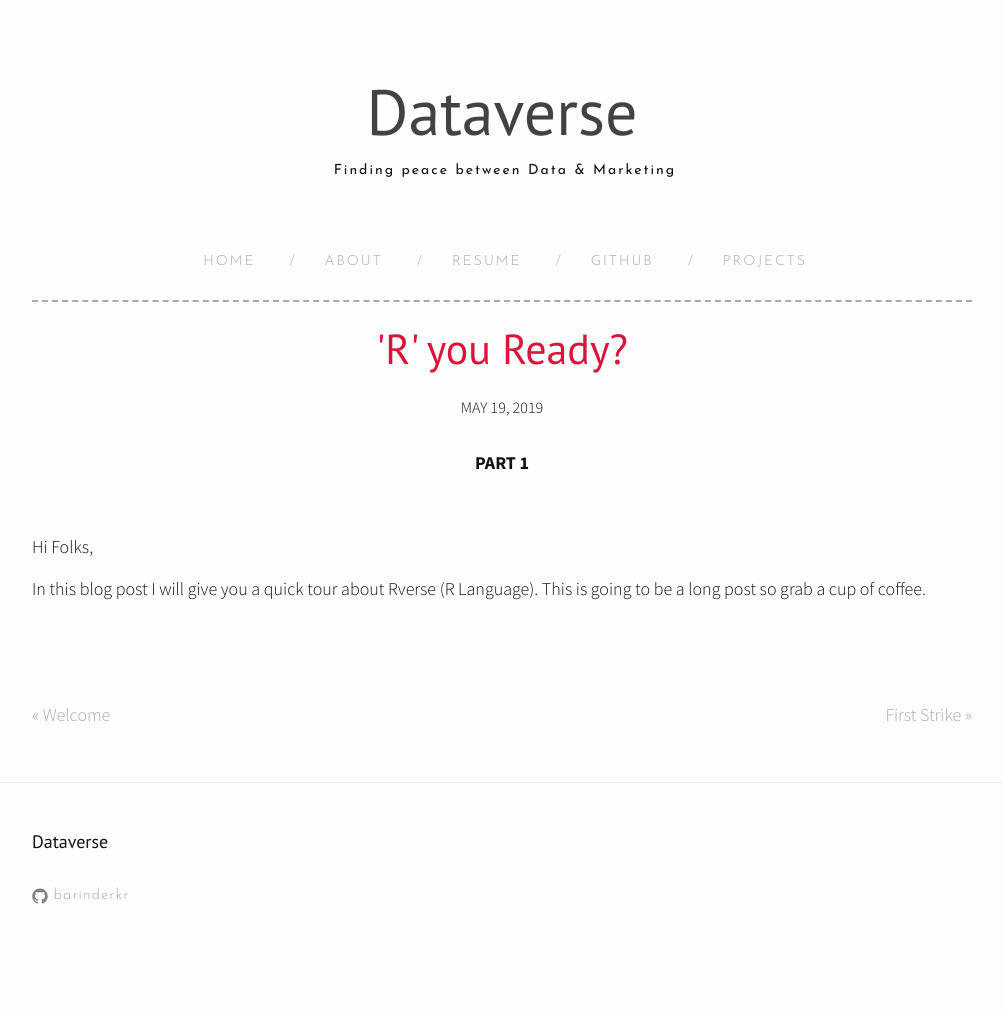
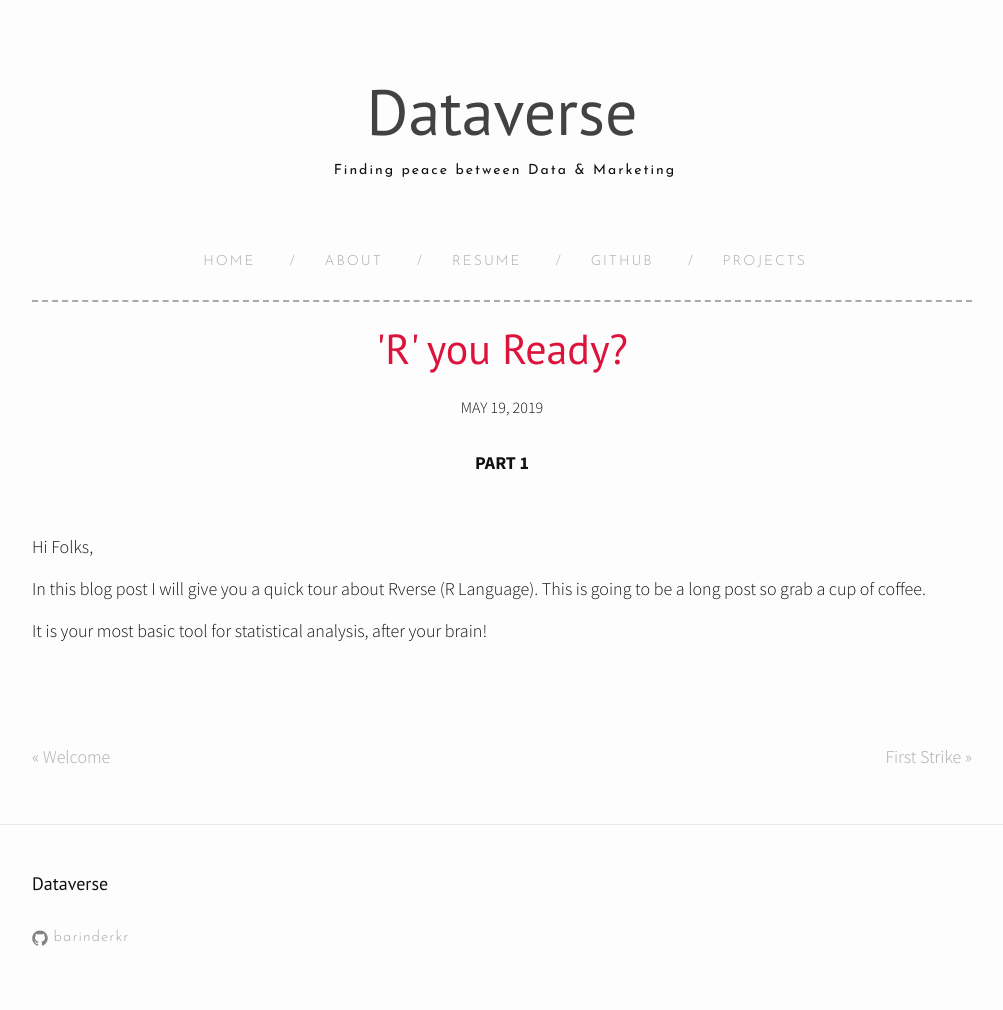
Before and after one commit to barinderkr/barinderkr.github.io, a Jekyll site: the page built from _posts/2019-05-25-r-you-ready-i.md, in a window 1280 px wide. Shown: the whole page, without its empty margins (138-1141 px from the left). Built offline with Jekyll 4.4.1, drawn with Linux system fonts in a browser that asks for light colours; nearby versions of some CDN libraries; before the commit the page ends 968 px from its top, so only the background shows below that.

Commit message:
Update 2019-05-25-r-you-ready-i.md

```diff
--- a/_posts/2019-05-25-r-you-ready-i.md
+++ b/_posts/2019-05-25-r-you-ready-i.md
@@ -10,3 +10,5 @@
 Hi Folks,
 
 In this blog post I will give you a quick tour about Rverse (R Language). This is going to be a long post so grab a cup of coffee.
+
+It is your most basic tool for statistical analysis, after your brain!
```
